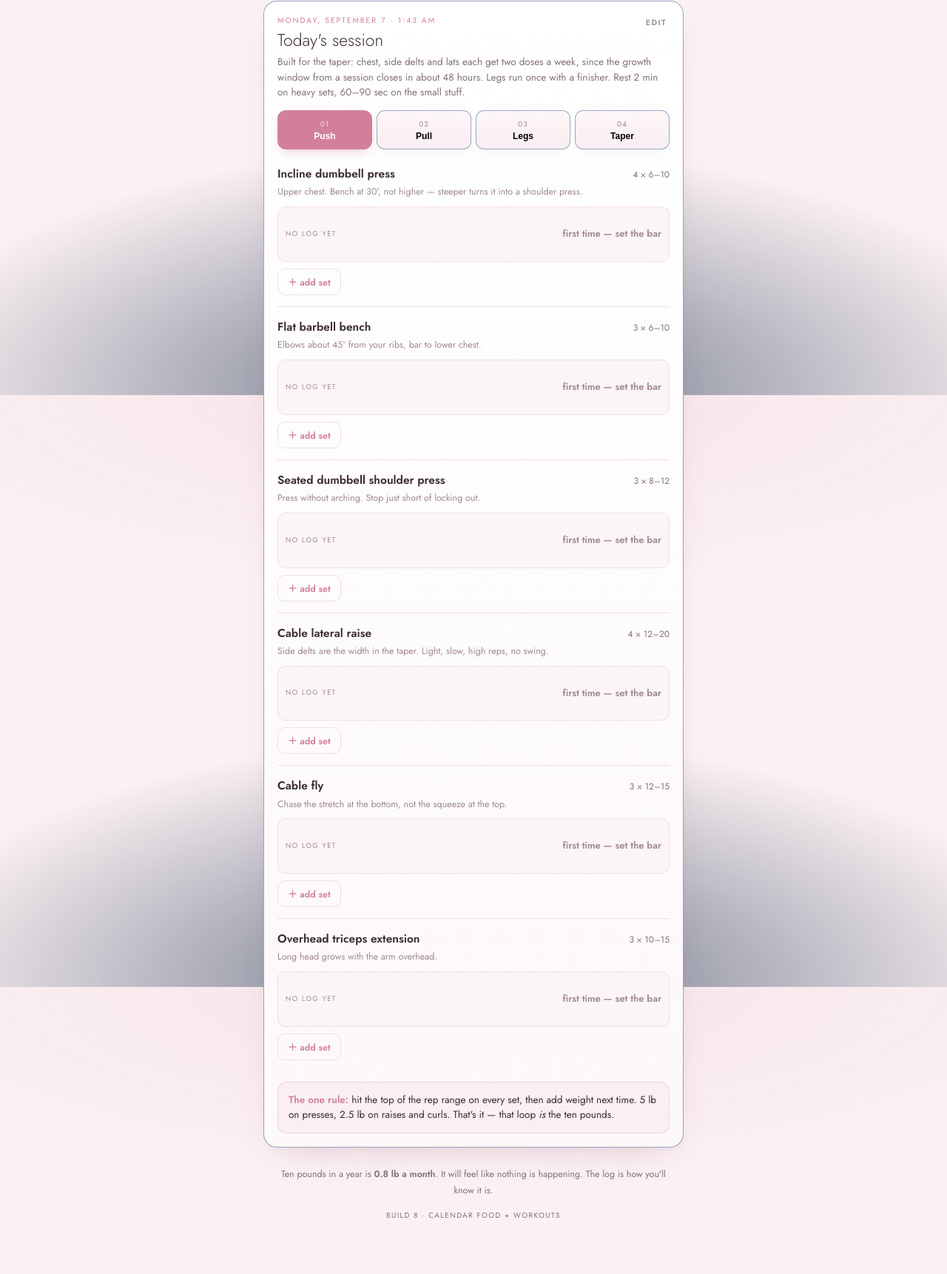
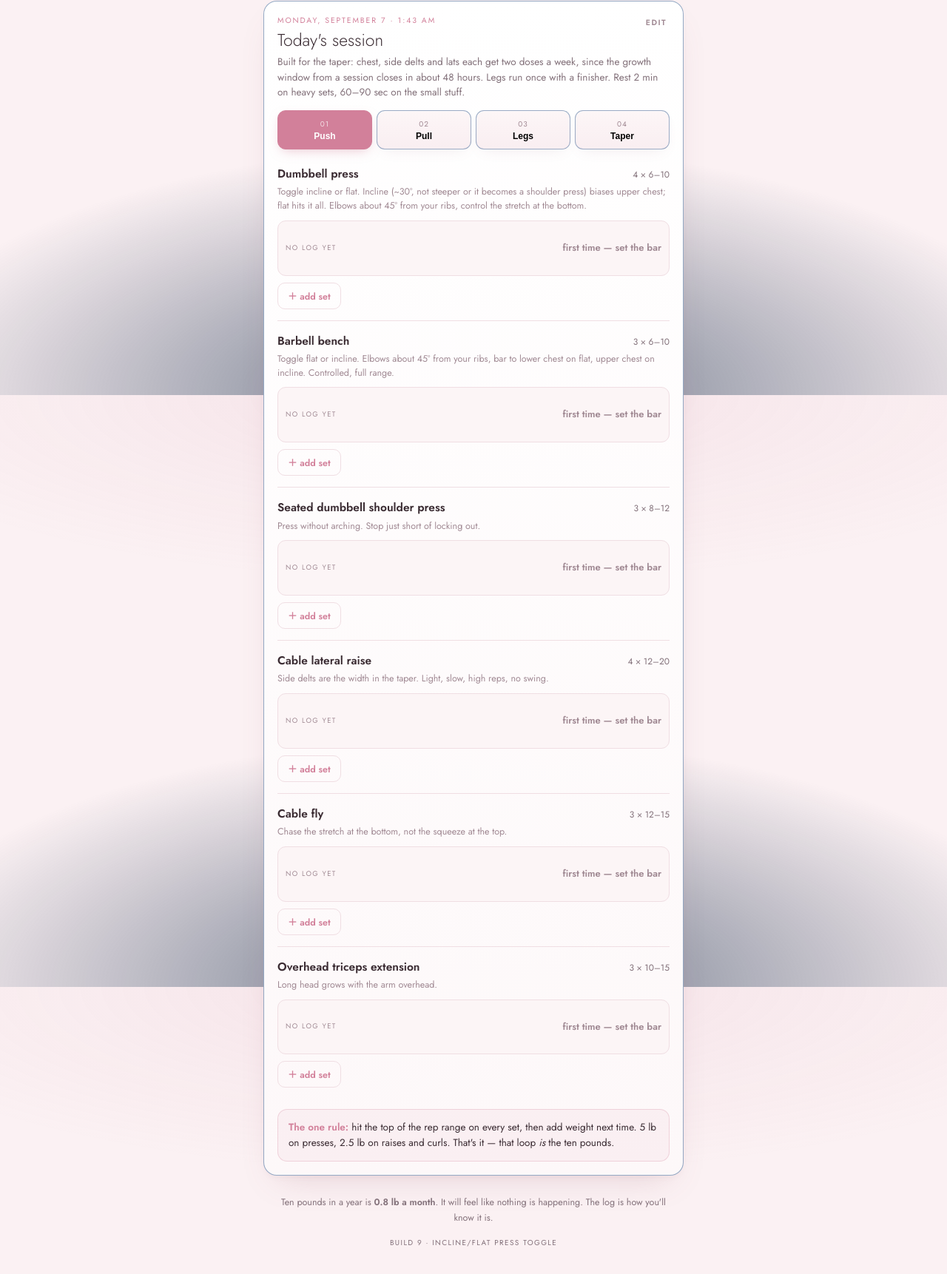
Before and after one commit to tylercielo/YUNG-HO-SKY-MAJOR-01, a plain HTML site: page index.html in a window 1280 px wide. Shown: the part 266-1988 px from the top of the page at 74% size. Drawn offline with Linux system fonts and the light colour scheme.

Commit message:
Update index.html

```diff
--- a/index.html
+++ b/index.html
@@ -565,7 +565,7 @@
 
   <div class="foot">
     Ten pounds in a year is <b>0.8 lb a month</b>. It will feel like nothing is happening. The log is how you'll know it is.
-    <div style="margin-top:14px;font-size:10px;letter-spacing:.14em;text-transform:uppercase;color:var(--steel);">build 8 · calendar food + workouts</div>
+    <div style="margin-top:14px;font-size:10px;letter-spacing:.14em;text-transform:uppercase;color:var(--steel);">build 9 · incline/flat press toggle</div>
   </div>
 </div>
 
@@ -605,6 +605,15 @@ function patchExerciseOptions(){
   (S.workouts||[]).forEach(d=>(d.ex||[]).forEach(e=>{
     if(e && (e.nm||'').trim().toLowerCase()==='leg press' && e.v) delete e.v;
   }));
+  // give the presses an incline/flat toggle (rename to angle-neutral in existing data)
+  const PRESS={
+    'incline dumbbell press':{nm:'Dumbbell press',v:['Incline','Flat']},
+    'flat barbell bench':{nm:'Barbell bench',v:['Flat','Incline']}
+  };
+  (S.workouts||[]).forEach(d=>(d.ex||[]).forEach(e=>{
+    const r=PRESS[(e.nm||'').trim().toLowerCase()];
+    if(r){ e.nm=r.nm; if(!e.v) e.v=r.v.slice(); }
+  }));
   // add the Dead hang (timed) to Pull day if it isn't there yet
   const pull=(S.workouts||[]).find(d=>d.id==='pull');
   if(pull && Array.isArray(pull.ex) && !pull.ex.some(e=>(e.nm||'').trim().toLowerCase()==='dead hang')){
@@ -775,8 +784,8 @@ document.getElementById('nudgeX').addEventListener('click',()=>{
 /* ================= TRAIN ================= */
 const DEFAULT_W=[
  {id:'push',label:'Push',ex:[
-  {id:'p1',nm:'Incline dumbbell press',pr:'4 × 6–10',cue:'Upper chest. Bench at 30°, not higher — steeper turns it into a shoulder press.'},
-  {id:'p2',nm:'Flat barbell bench',pr:'3 × 6–10',cue:'Elbows about 45° from your ribs, bar to lower chest.'},
+  {id:'p1',nm:'Dumbbell press',pr:'4 × 6–10',v:['Incline','Flat'],cue:'Toggle incline or flat. Incline (~30°, not steeper or it becomes a shoulder press) biases upper chest; flat hits it all. Elbows about 45° from your ribs, control the stretch at the bottom.'},
+  {id:'p2',nm:'Barbell bench',pr:'3 × 6–10',v:['Flat','Incline'],cue:'Toggle flat or incline. Elbows about 45° from your ribs, bar to lower chest on flat, upper chest on incline. Controlled, full range.'},
   {id:'p3',nm:'Seated dumbbell shoulder press',pr:'3 × 8–12',cue:'Press without arching. Stop just short of locking out.'},
   {id:'p4',nm:'Cable lateral raise',pr:'4 × 12–20',v:['Lat','Front','Rear'],cue:'Side delts are the width in the taper. Light, slow, high reps, no swing.'},
   {id:'p5',nm:'Cable fly',pr:'3 × 12–15',v:['High','Mid','Low'],cue:'Chase the stretch at the bottom, not the squeeze at the top.'},
@@ -812,7 +821,7 @@ const DEFAULT_W=[
   {id:'t2',nm:'Dumbbell lateral raise',pr:'4 × 12–20',cue:'Second side-delt dose this week. Lean forward slightly, lead with the elbow.'},
   {id:'t3',nm:'Rear delt fly',pr:'3 × 15–20',v:['High','Mid','Low'],cue:'Rear delts finish the round shoulder from behind and the side.'},
   {id:'t4',nm:'Neutral-grip lat pulldown',pr:'3 × 10–12',cue:'Different grip than Monday — hits the lat at a new angle.'},
-  {id:'t5',nm:'Incline dumbbell press',pr:'3 × 8–12',cue:'Chest\'s second dose this week. Lighter than Monday — this is volume, not a max effort.'},
+  {id:'t5',nm:'Dumbbell press',pr:'3 × 8–12',v:['Incline','Flat'],cue:'Chest\'s second dose this week — lighter than Monday, this is volume not a max. Toggle incline or flat.'},
   {id:'t6',nm:'Farmer\'s carry',pr:'3 × 30–40 yd',cue:'Heaviest dumbbells you can hold. Forearms, grip, and traps at once.'},
   {id:'t7',nm:'Bulgarian split squat',pr:'2 × 10 ea',cue:'The leg insurance so you\'re not all top. Skip only if legs was yesterday.'}]}
 ];
@@ -1409,6 +1418,8 @@ const MUSCLES={
 const EX_MUSCLES={
   'incline dumbbell press':{m:['chest'],s:['frontDelts','triceps']},
   'flat barbell bench':{m:['chest'],s:['frontDelts','triceps']},
+  'dumbbell press':{m:['chest'],s:['frontDelts','triceps']},
+  'barbell bench':{m:['chest'],s:['frontDelts','triceps']},
   'seated dumbbell shoulder press':{m:['frontDelts'],s:['sideDelts','triceps']},
   'cable lateral raise':{m:['sideDelts'],s:[]},
   'cable fly':{m:['chest'],s:[]},
```
